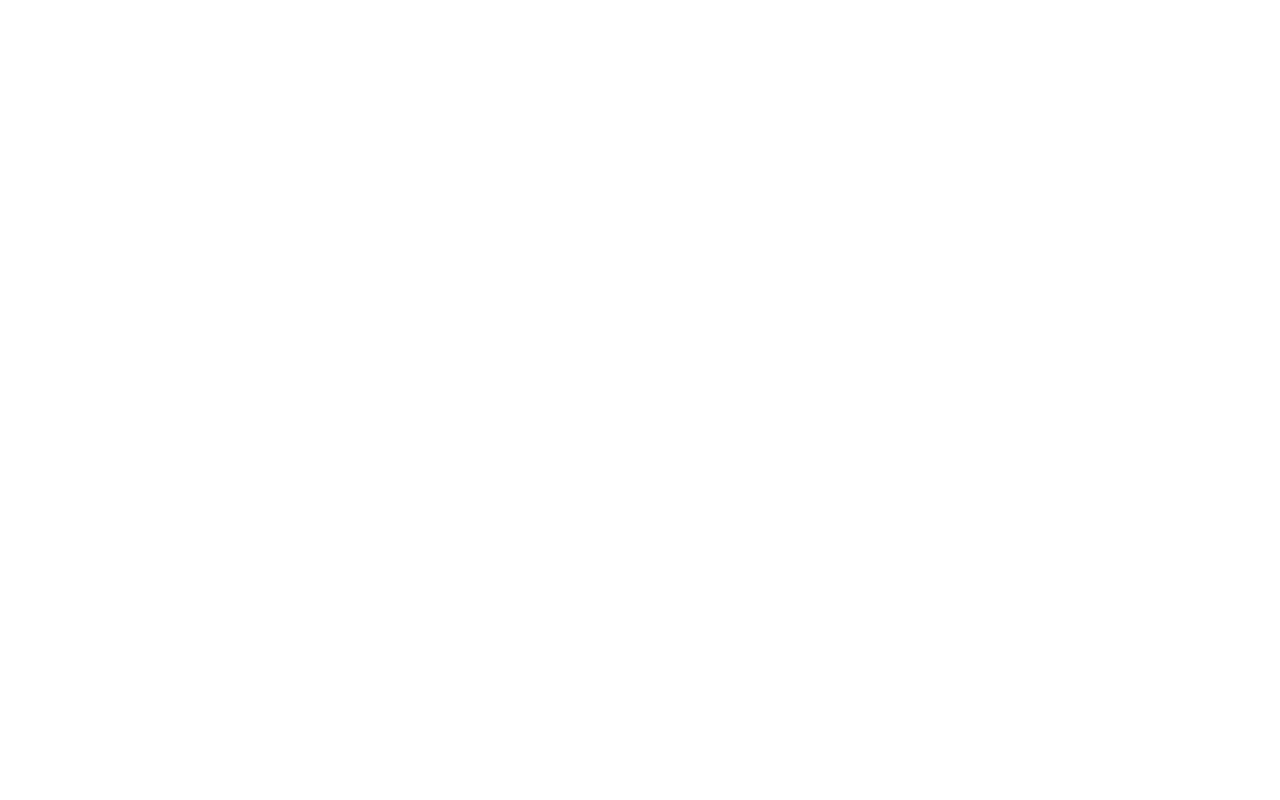
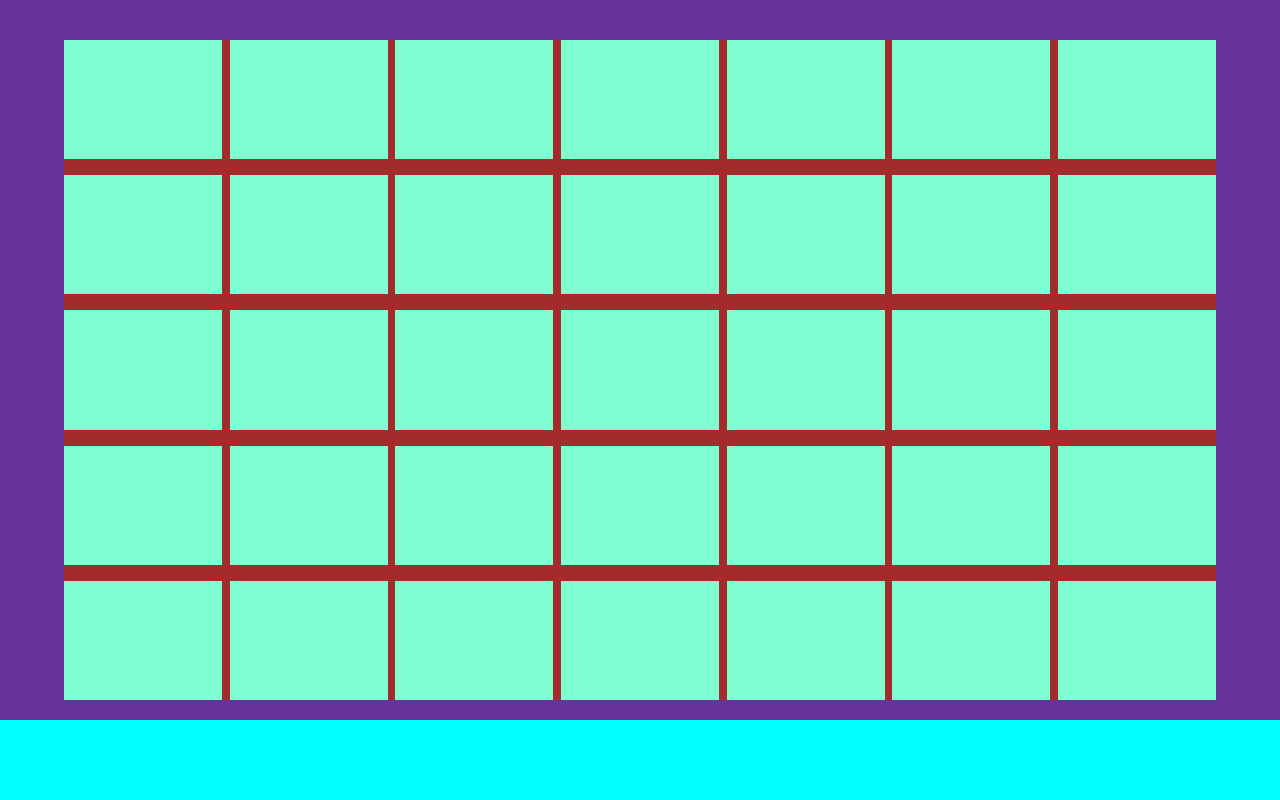
Before and after one commit to Ciro97cu/html-css-zoom, a plain HTML site: page index.html in a window 1280 px wide. Drawn offline with Linux system fonts and the light colour scheme.

Commit message:
added test layout

```diff
--- a/css/general.css
+++ b/css/general.css
@@ -4,3 +4,7 @@
     padding: 0;
     box-sizing: border-box;
 }
+
+body {
+    background-color: rebeccapurple;
+}
--- a/css/style.css
+++ b/css/style.css
@@ -0,0 +1,21 @@
+/***** css rules main *****/
+
+main {
+    height: calc(100vh - 17.5vh );
+    display: flex;
+    flex-wrap: wrap;
+    justify-content: space-between;
+    gap: 2vh 0.5vw;
+    background-color: brown;
+    margin: 5vh 5vw 2.5vh;
+}
+
+.image-wrapper {
+    background-color: aquamarine;
+    width: calc(100% / 7 - 0.5vw);
+}
+
+nav {
+    height: 10vh;
+    background-color: aqua;
+}
--- a/index.html
+++ b/index.html
@@ -16,5 +16,52 @@
 </head>
 <body>
 
+    <main>
+
+        <div class="image-wrapper"></div>
+        <div class="image-wrapper"></div>
+        <div class="image-wrapper"></div>
+        <div class="image-wrapper"></div>
+        <div class="image-wrapper"></div>
+        <div class="image-wrapper"></div>
+        <div class="image-wrapper"></div>
+
+        <div class="image-wrapper"></div>
+        <div class="image-wrapper"></div>
+        <div class="image-wrapper"></div>
+        <div class="image-wrapper"></div>
+        <div class="image-wrapper"></div>
+        <div class="image-wrapper"></div>
+        <div class="image-wrapper"></div>
+
+        <div class="image-wrapper"></div>
+        <div class="image-wrapper"></div>
+        <div class="image-wrapper"></div>
+        <div class="image-wrapper"></div>
+        <div class="image-wrapper"></div>
+        <div class="image-wrapper"></div>
+        <div class="image-wrapper"></div>
+
+        <div class="image-wrapper"></div>
+        <div class="image-wrapper"></div>
+        <div class="image-wrapper"></div>
+        <div class="image-wrapper"></div>
+        <div class="image-wrapper"></div>
+        <div class="image-wrapper"></div>
+        <div class="image-wrapper"></div>
+
+        <div class="image-wrapper"></div>
+        <div class="image-wrapper"></div>
+        <div class="image-wrapper"></div>
+        <div class="image-wrapper"></div>
+        <div class="image-wrapper"></div>
+        <div class="image-wrapper"></div>
+        <div class="image-wrapper"></div>
+
+    </main>
+
+    <nav></nav>
+
+
 </body>
 </html>
```
